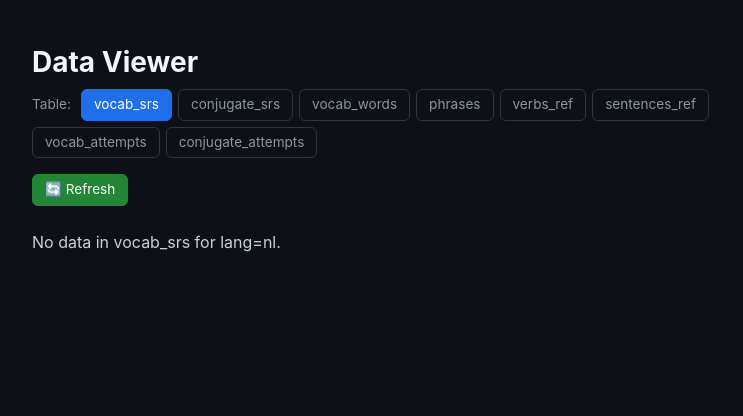
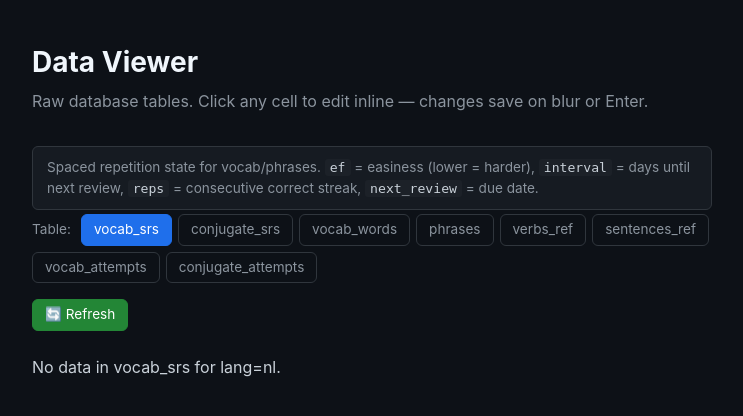
Before and after one commit to kilowiski/dutch_driller, a Flask app: page /data in a window 1280 px wide. Shown: the part 65-481 px from the top of the page, without its empty margins (268-1011 px from the left). Run offline with Flask 3, Linux system fonts and the light colour scheme; data that the repository does not hold is empty; some libraries are stand-ins or nearby versions.

Commit message:
description for data

```diff
--- a/static/style.css
+++ b/static/style.css
@@ -690,3 +690,23 @@ h1 {
 }
 .correct-btn:hover { color: #3fb950; border-color: #3fb950; }
 .correct-btn:disabled { opacity: 0.5; cursor: default; }
+
+/* ── Table info box ───────────────────────────────────────────────── */
+
+.table-info {
+    background: #161b22;
+    border: 1px solid #30363d;
+    border-radius: 6px;
+    padding: 10px 14px;
+    font-size: 0.85rem;
+    color: #8b949e;
+    margin-bottom: 4px;
+    line-height: 1.5;
+}
+.table-info code {
+    background: #1c2128;
+    color: #c9d1d9;
+    padding: 1px 5px;
+    border-radius: 3px;
+    font-size: 0.82rem;
+}
--- a/templates/data.html
+++ b/templates/data.html
@@ -3,6 +3,21 @@
 {% block content %}
 
 <h1>Data Viewer</h1>
+<p class="subtitle">Raw database tables. Click any cell to edit inline — changes save on blur or Enter.</p>
+
+{% set table_info = {
+    "vocab_words":       "Reference data for vocabulary flashcards. Edit <code>word</code>, <code>translation</code>, <code>category</code>, or <code>example</code> to fix incorrect expected answers.",
+    "phrases":           "Reference data for phrase drills. Edit <code>word</code>, <code>translation</code>, or <code>scenario</code>.",
+    "verbs_ref":         "Reference data for verb conjugations. Edit <code>translation</code>, <code>stem</code>, or <code>irregular</code> (JSON) to add accepted alternatives with <code>/</code> separators.",
+    "sentences_ref":     "Reference data for sentence ordering drills. Edit <code>english</code> prompt or <code>correct_order</code> (JSON array).",
+    "vocab_srs":         "Spaced repetition state for vocab/phrases. <code>ef</code> = easiness (lower = harder), <code>interval</code> = days until next review, <code>reps</code> = consecutive correct streak, <code>next_review</code> = due date.",
+    "conjugate_srs":     "Spaced repetition state for conjugations. Same columns as vocab_srs.",
+    "vocab_attempts":    "Answer history for vocab/phrases. <code>correct</code> = 0 (wrong) or 1 (right). Last 100 rows.",
+    "conjugate_attempts":"Answer history for conjugations. Last 100 rows.",
+} %}
+{% if table in table_info %}
+<div class="table-info">{{ table_info[table] | safe }}</div>
+{% endif %}
 
 <div class="controls">
     <div class="control-group">
```
